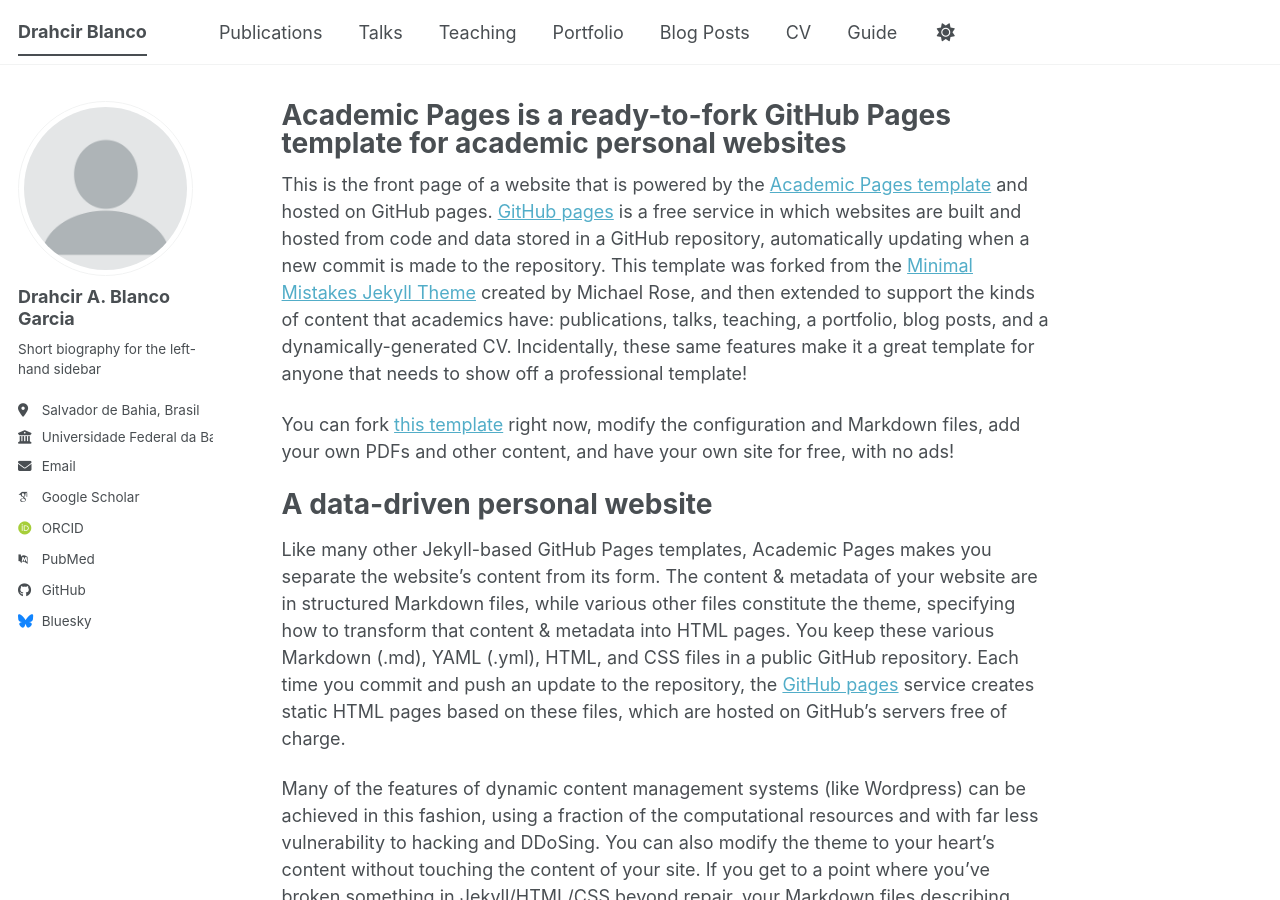
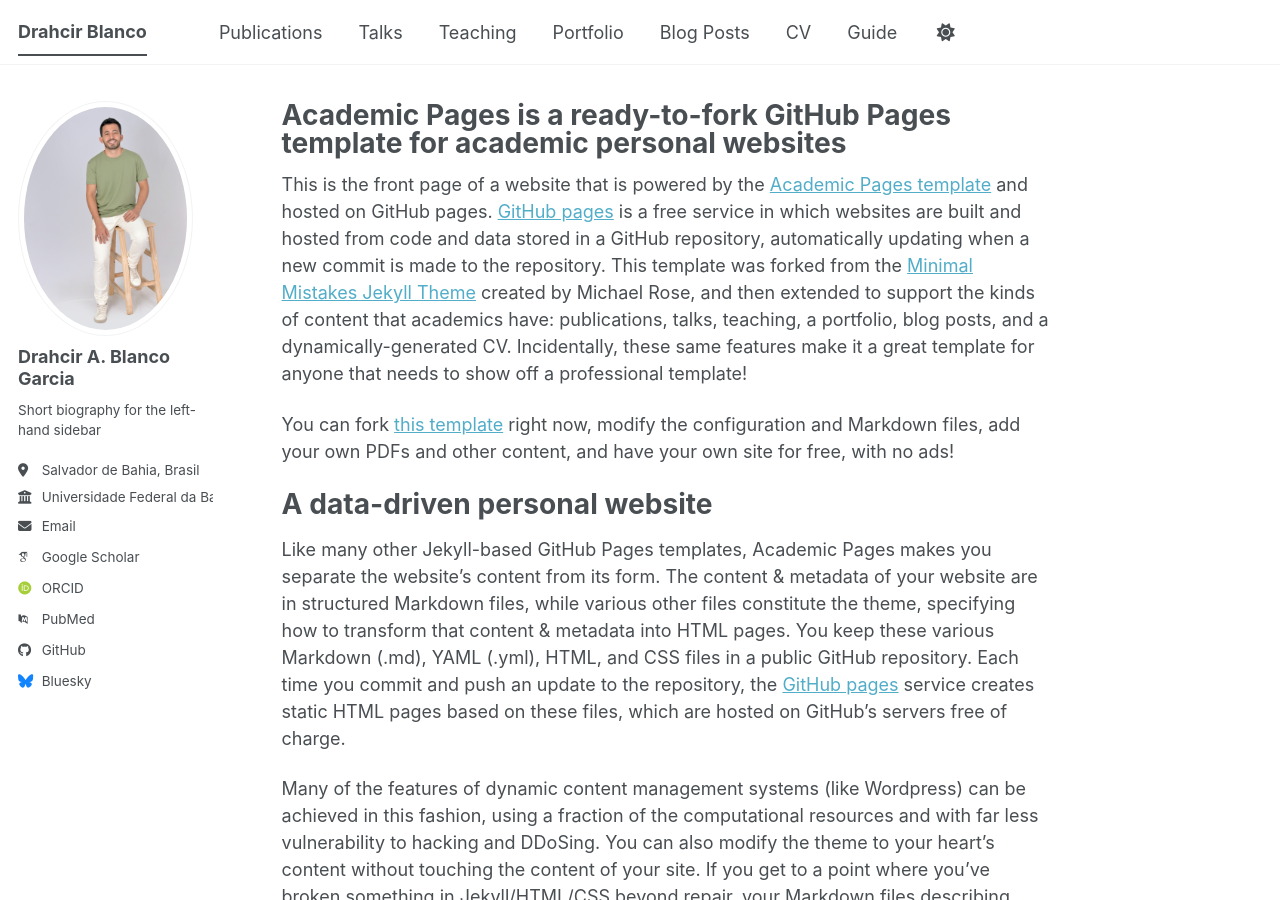
Before and after one commit to bl4nco7/drahcir, a Jekyll site: the page built from _pages/about.md, in a window 1280 px wide and 900 px high. Built offline with Jekyll 4.4.1, drawn with Linux system fonts in a browser that asks for light colours; some web fonts are replaced; a script bundle is joined from its source files by our own code; library files that are not in the unit come from our copies.

Commit message:
Update author avatar image in config

```diff
--- a/_config.yml
+++ b/_config.yml
@@ -23,7 +23,7 @@
 #               Additional customization can be done by editing /_includes/author-profile.html
 author:
   # Biographic information
-  avatar           : "profile.png"
+  avatar           : "drahcir.jpg"
   name             : "Drahcir A. Blanco Garcia"
   pronouns         : # example: "she/her"
   bio              : "Short biography for the left-hand sidebar"
```
